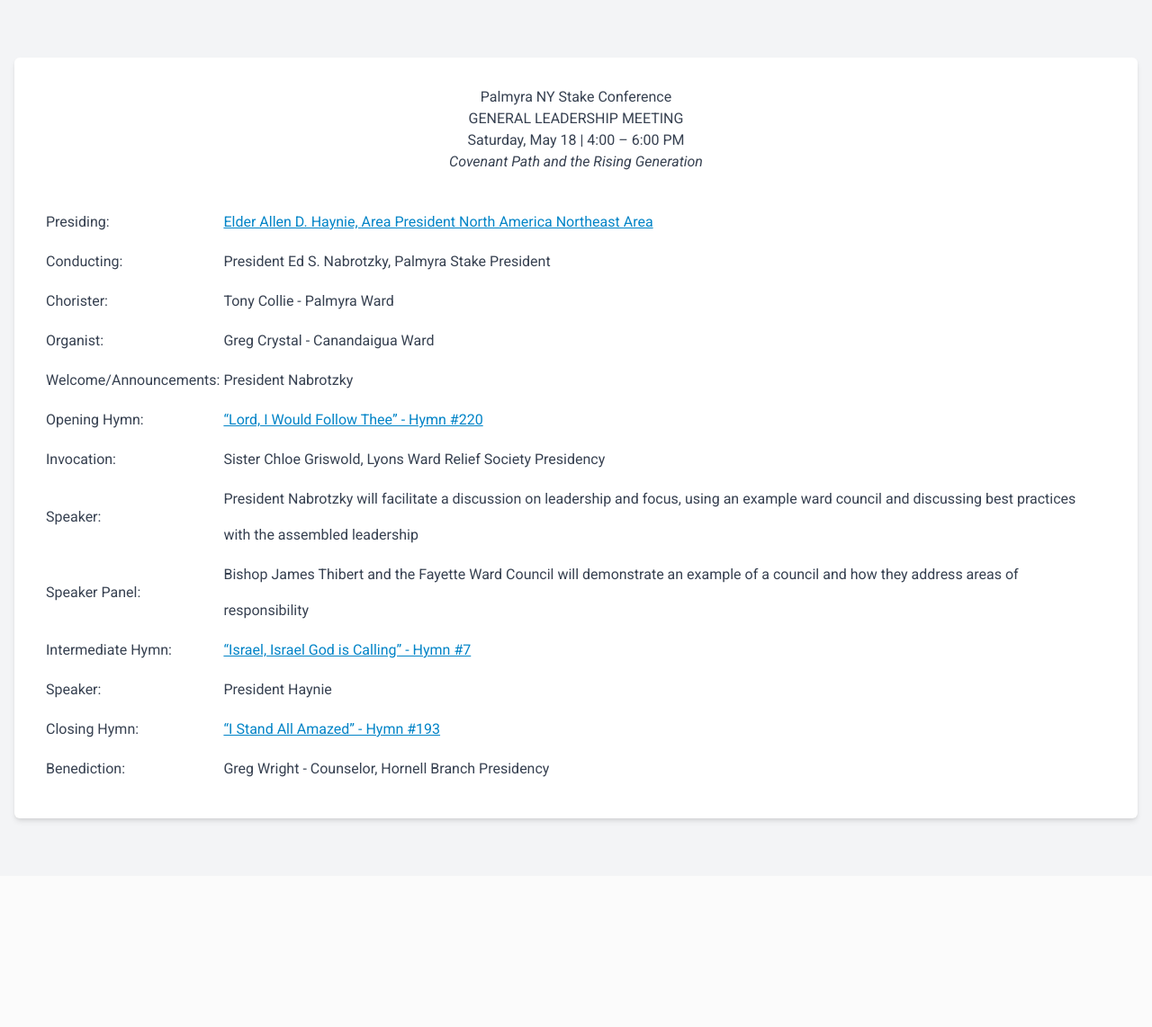
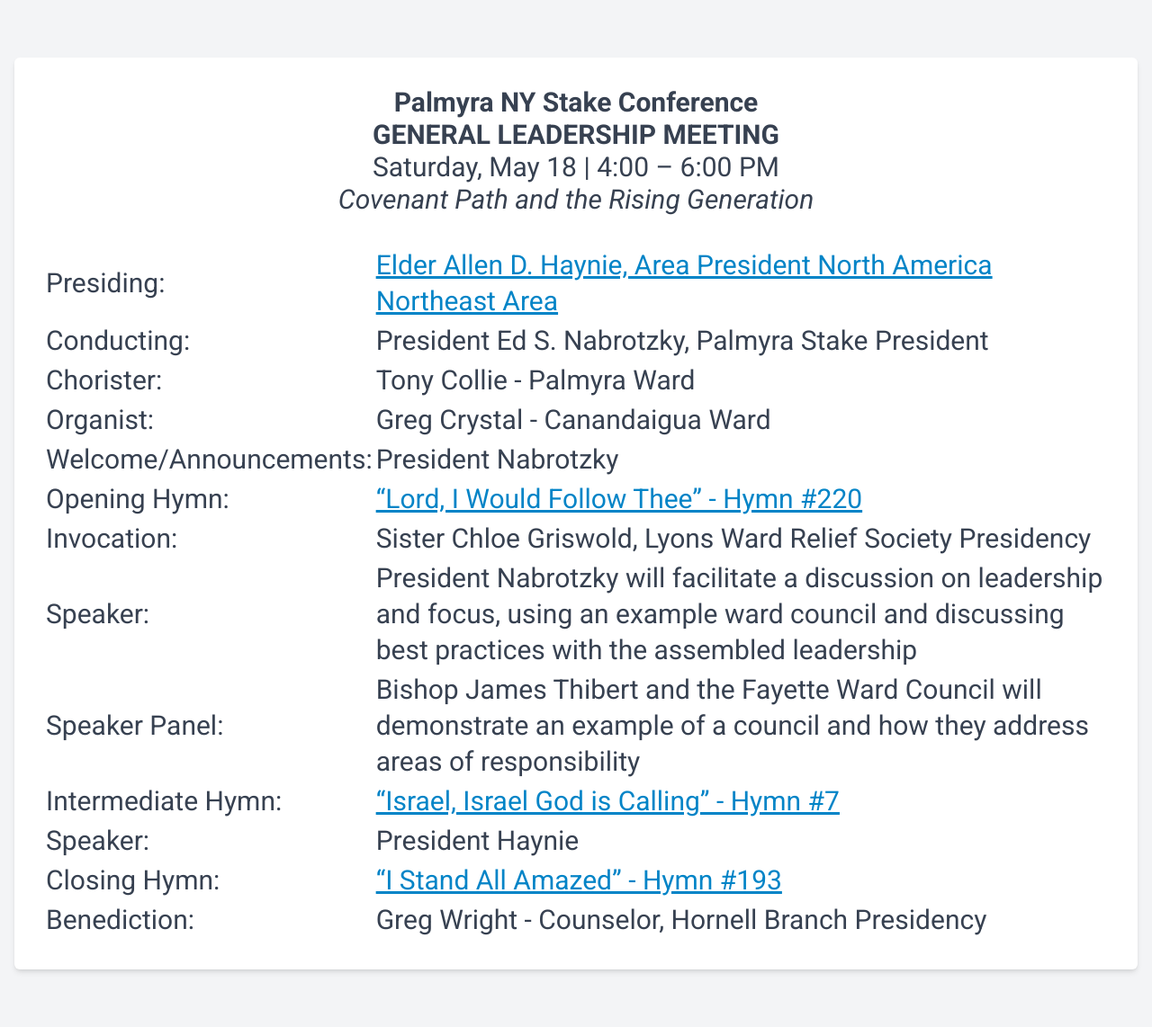
Before and after one commit to mikeasilva/palmyra-ny-stake, a FastAPI app: page /conference/program in a window 1280 px wide. Shown: the whole page at 90% size. Before the commit the page ends 916 px from the top, so only its background shows below. Run offline with FastAPI, Linux system fonts and the light colour scheme; some libraries are stand-ins or nearby versions.

Commit message:
Improved fonts

```diff
--- a/templates/2024_leadership.html
+++ b/templates/2024_leadership.html
@@ -3,10 +3,10 @@
 {% block title %}2024 Palmyra NY Stake Conference - Adult Leadership Session{% endblock %}
 
 {% block content %}
-    <p class="font-normal text-center pt-8">Palmyra NY Stake Conference</p>
-    <p class="font-normal text-center">GENERAL LEADERSHIP MEETING</p>
-    <p class="font-normal text-center">Saturday, May 18 | 4:00 – 6:00 PM</p>
-    <p class="font-normal text-center roboto-regular-italic">Covenant Path and the Rising Generation</p>
+    <p class="text-center font-bold pt-8">Palmyra NY Stake Conference</p>
+    <p class="text-center font-bold">GENERAL LEADERSHIP MEETING</p>
+    <p class="text-center font-normal">Saturday, May 18 | 4:00 – 6:00 PM</p>
+    <p class="text-center font-normal roboto-regular-italic">Covenant Path and the Rising Generation</p>
     <table class="border-separate p-8 leading-10">
         <tbody>
             <tr>
--- a/templates/template.html
+++ b/templates/template.html
@@ -81,7 +81,7 @@
     </style>
     <script src="https://cdn.tailwindcss.com"></script>
 </head>
-<body class="roboto-regular bg-gray-100 text-gray-700 text-base">
+<body class="roboto-regular bg-gray-100 text-gray-700 text-base sm:text-3xl">
     <section class="py-10 md:py-16">
         <div class="container max-w-screen-xl mx-auto px-4">
             <div class="bg-white rounded-md shadow-md">
```
Also changed, not shown: templates/2024_saturday_night.html (+4 -4 lines), templates/2024_sunday_morning.html (+4 -4 lines).
